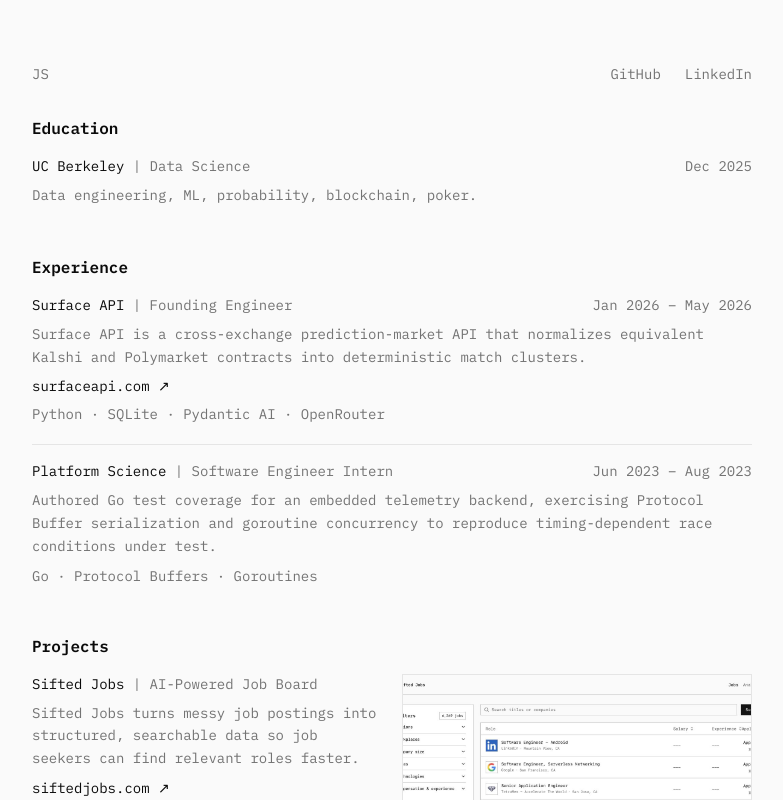
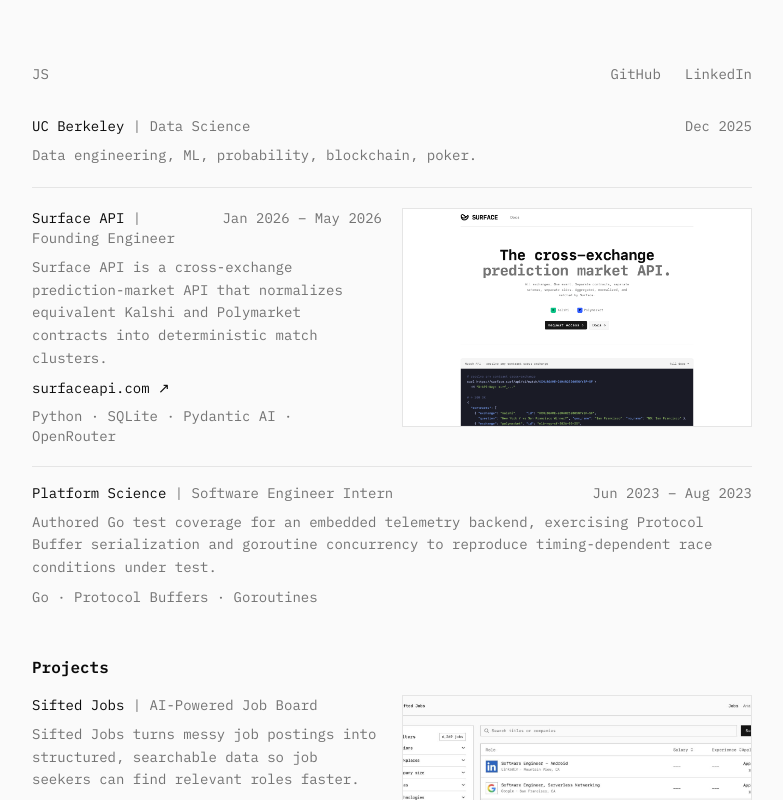
Before and after one commit to joeysnclr/portfolio-site, a Next.js app: page / in a window 1280 px wide. Shown: the top 800 px of the page, without its empty margins (248-1031 px from the left). Built offline with nearby package versions, Linux system fonts and the light colour scheme; no server answers.

Commit message:
Restore compact portfolio layout

```diff
--- a/components/home/HomeOnePage.tsx
+++ b/components/home/HomeOnePage.tsx
@@ -147,6 +147,7 @@
   onOpenImage: (imageSrc: string, imageAlt: string) => void;
 }) {
   const isProject = project.category === "project";
+  const hasSideImage = isProject || project.id === "surface";
   const imageElement = <ProjectImage project={project} onOpenImage={onOpenImage} />;
   const textElement = (
     <div className="space-y-2">
@@ -170,10 +171,10 @@
   return (
     <article
       className={`border-t border-border first:border-t-0 first:pt-0 ${
-        isProject ? "space-y-4 pt-5" : "space-y-2 pt-4"
+        hasSideImage ? "space-y-4 pt-5" : "space-y-2 pt-4"
       }`}
     >
-      {isProject ? (
+      {hasSideImage ? (
         <div className="grid gap-5 sm:grid-cols-2 sm:items-start">
           {textElement}
           {imageElement}
@@ -215,8 +216,7 @@
 export function HomeOnePage() {
   const [activeImage, setActiveImage] = useState<ActiveImage>(null);
   const sections = [
-    { title: "Education", items: getEducation() },
-    { title: "Experience", items: getExperience() },
+    { items: [...getEducation(), ...getExperience()] },
     { title: "Projects", items: getProjects() },
   ];
 
```
